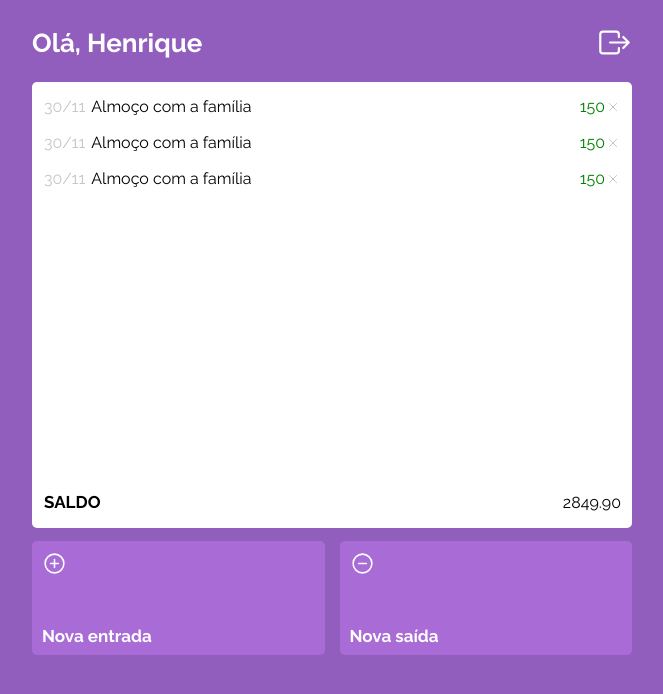
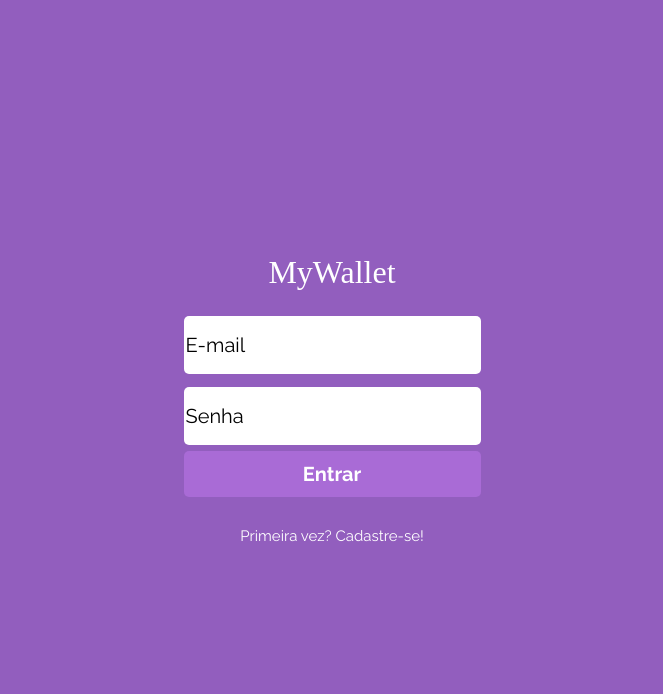
Before and after one commit to henriquesdias/MyWallet-Front-End, a React (Create React App) app: page / in a window 1280 px wide. Shown: the top 694 px of the page, without its empty margins (308-971 px from the left). Built offline with nearby package versions, Linux system fonts and the light colour scheme; a web font is replaced by a local one.

Commit message:
when the user logs in, their session token can be accessed in route '/principal-page'

```diff
--- a/src/Components/App.js
+++ b/src/Components/App.js
@@ -10,8 +10,8 @@ function App() {
       <ResetStyle />
       <BodyStyle />
       <Routes>
-        <Route path="/tira-depois" element={<SignIn />}></Route>
-        <Route path="/" element={<PrincipalPage />}></Route>
+        <Route path="/" element={<SignIn />}></Route>
+        <Route path="/principal-page" element={<PrincipalPage />}></Route>
         <Route path="/sign-up" element={<SignUp />}></Route>
       </Routes>
     </BrowserRouter>
--- a/src/Components/Pages/Principal-Page.js
+++ b/src/Components/Pages/Principal-Page.js
@@ -1,6 +1,7 @@
 import PrincipalPageStyle from "../../Styles/principal-page";
 import AreaTransitionStyle from "../../Styles/transitions";
 import ListOfTransitionsStyle from "../../Styles/list-transitions";
+import { useLocation } from "react-router-dom";
 import {
   IoAddCircleOutline,
   IoExitOutline,
@@ -11,10 +12,11 @@ import Transition from "../Transition";
 import { useState } from "react";
 export default function PrincipalPage() {
   const [transitions, setTransitions] = useState({});
+  const { state } = useLocation();
   return (
     <PrincipalPageStyle>
       <span>
-        <p>Olá, Henrique</p>
+        <p>Olá, {state.name}</p>
         <IconExit></IconExit>
       </span>
       <AreaTransitionStyle>
--- a/src/Components/Pages/Sign-in.js
+++ b/src/Components/Pages/Sign-in.js
@@ -19,7 +19,7 @@ export default function SignIn() {
     signIn(form)
       .then((answer) => {
         setIsBlocked(false);
-        console.log(answer);
+        navigate("/principal-page", { state: { ...answer.data } });
         // navigate("/");
       })
       .catch((answer) => {
```
